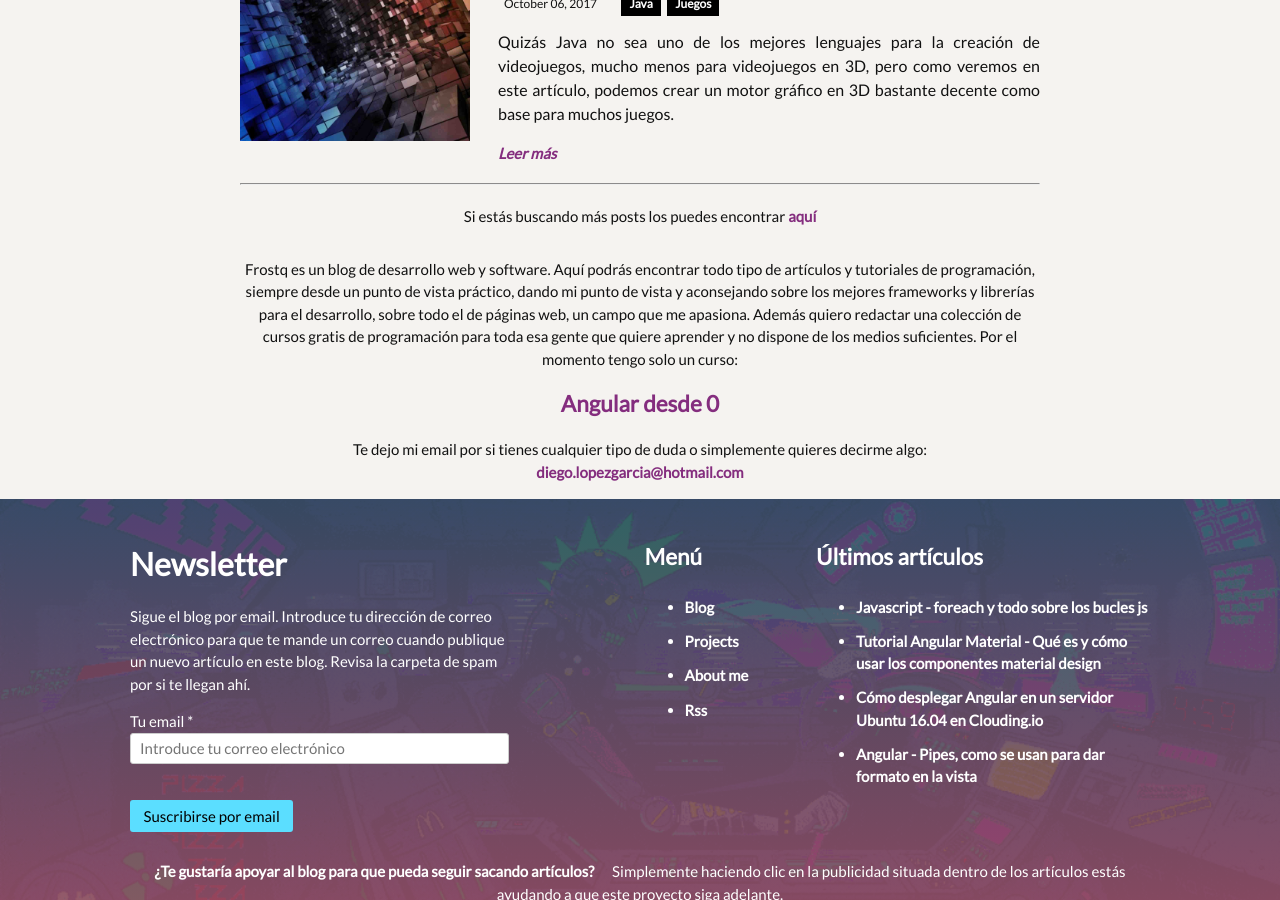
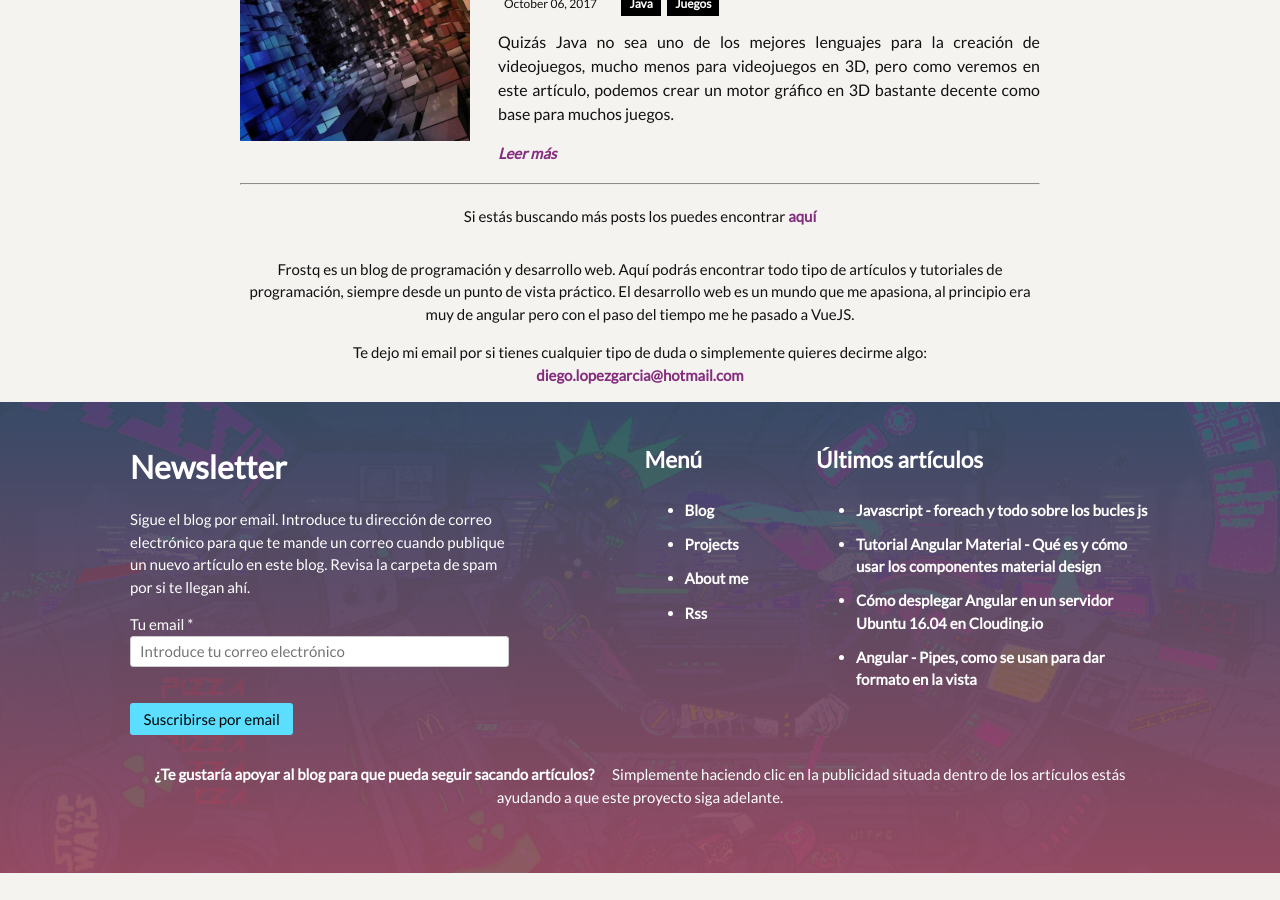
Before and after one commit to diegologs/frostqui.github.io, a Jekyll site: the page built from index.html, in a window 1280 px wide and 900 px high, scrolled down 4763 px. Built offline with Jekyll 4.4.1, drawn with Linux system fonts in a browser that asks for light colours; some web fonts are replaced; after the commit the page ends 5636 px from its top, so only the background shows below that.

Commit message:
Update index.html

```diff
--- a/index.html
+++ b/index.html
@@ -18,14 +18,9 @@ layout: default
 
       <p class="advise center">Si estás buscando más posts los puedes encontrar <a href="/blog">aquí <span class="visuallyhidden">encontrarás mas posts escritos por mí</span></a></p>
       <p class="description center">
-        Frostq es un blog de desarrollo web y software. Aquí podrás encontrar todo tipo de artículos y tutoriales de programación,
-        siempre desde un punto de vista práctico, dando mi punto de vista y aconsejando sobre los mejores frameworks y librerías para el desarrollo,
-        sobre todo el de páginas web, un campo que me apasiona. Además quiero redactar una colección de cursos gratis de programación para toda esa gente que
-        quiere aprender y no dispone de los medios suficientes. Por el momento tengo solo un curso:
-      </p>
-      <h3 class="course center">
-        <a href="/series/angular">Angular desde 0</a>
-      </h3>
+        Frostq es un blog de programación y desarrollo web. Aquí podrás encontrar todo tipo de artículos y tutoriales de programación,
+        siempre desde un punto de vista práctico. El desarrollo web es un mundo que me apasiona, al principio era muy de angular pero con el paso
+        del tiempo me he pasado a VueJS.
      <p class="contact center">
        Te dejo mi email por si tienes cualquier tipo de duda o simplemente quieres decirme algo:
      </p>
```
